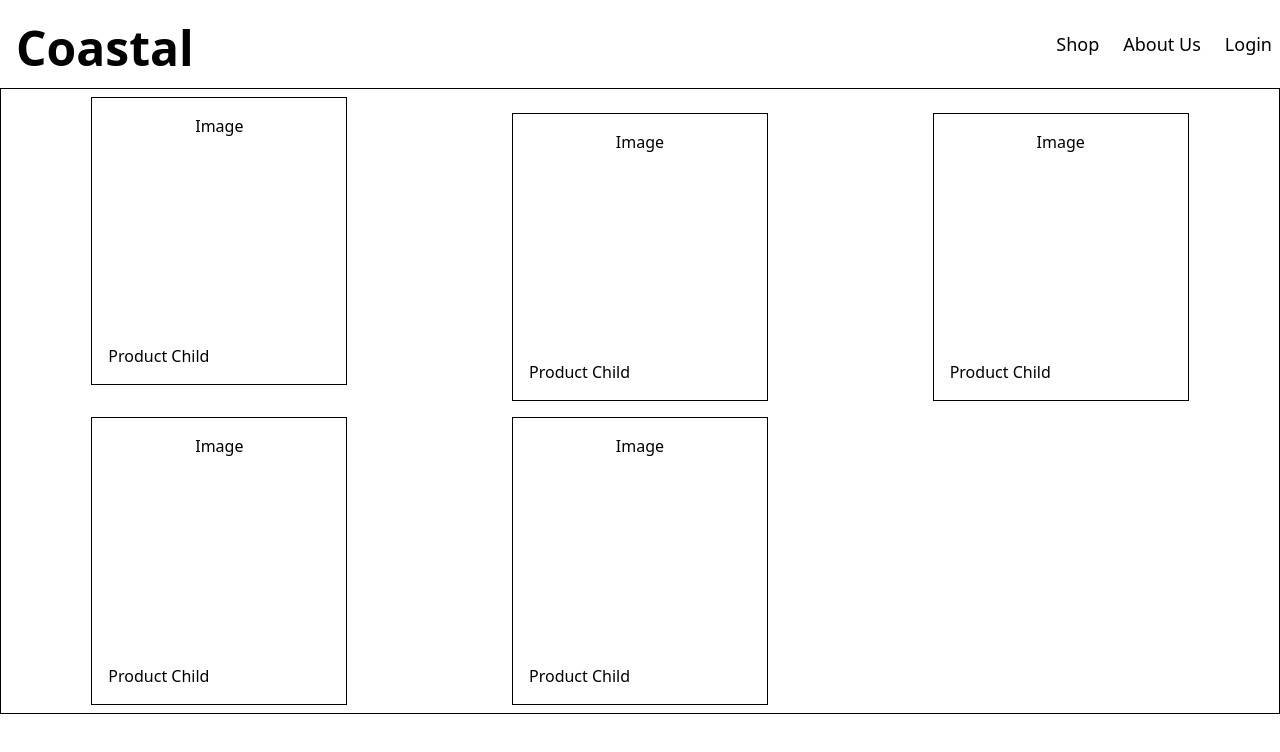
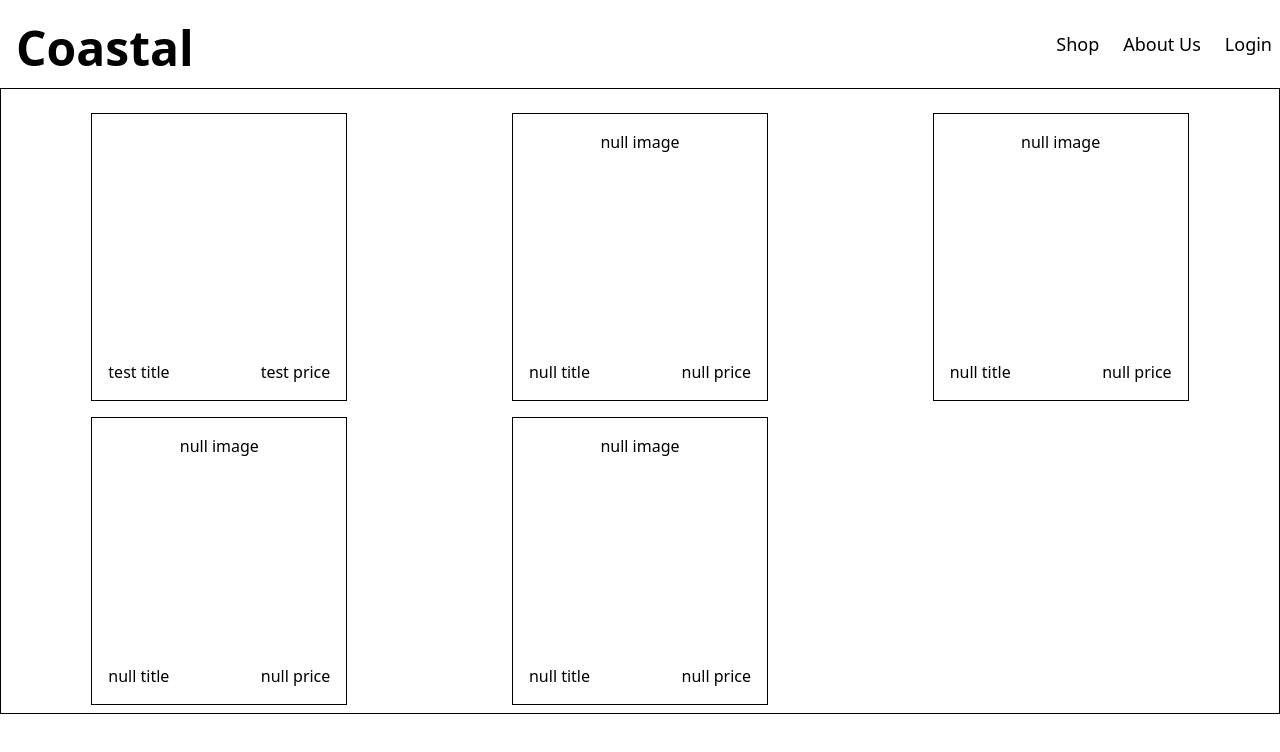
Before and after one commit to IanTaiAhn/commerce, a Vue app in the folder vue-project/: page / in a window 1280 px wide. Shown: the top 752 px of the page. Built offline with nearby package versions, Linux system fonts and the light colour scheme; no server answers.

Commit message:
We are setting up this project so much cleaner than most others I've done.

```diff
--- a/vue-project/src/components/ProductItem.vue
+++ b/vue-project/src/components/ProductItem.vue
@@ -5,8 +5,11 @@
 <template>
     <div class="w-64 h-72 border border-black p-2">
         <div class="flex flex-col justify-between h-full p-2">
-            <p class="self-center">Image</p>
-            <h1 class="">Product Child</h1>
+            <p class="self-center"><slot name="image">null image</slot></p>
+            <div class="flex flex-row justify-between">
+                <h1 class=""><slot name="title">null title</slot></h1>
+                <h1 class=""><slot name="price">null price</slot></h1>
+            </div>
         </div>
     </div>
 </template>
--- /dev/null
+++ b/vue-project/src/components/TheImage.vue
@@ -0,0 +1,10 @@
+<script setup>
+    // API call the images here
+</script>
+
+<template>
+    <div>
+        <!-- Images -->
+        <i></i>
+    </div>
+</template>
--- a/vue-project/src/components/TheProduct.vue
+++ b/vue-project/src/components/TheProduct.vue
@@ -1,11 +1,22 @@
 <script setup>
     import ProductItem from './ProductItem.vue';
+    import TheImage from './TheImage.vue';
+
+    fetch('https://fakestoreapi.com/products/1')
+            .then(res=>res.json())
+            .then(json=>console.log(json))
 </script>
 
 <template>
-    <div class="grid grid-cols-3 justify-items-center border border-black p-2 space-y-4">
+    <div class="grid grid-col sm:grid sm:grid-cols-3 justify-items-center border border-black p-2 space-y-4">
+        <ProductItem class="mt-4">
+            <template #image>
+                <TheImage/>
+            </template>
+            <template #title>test title</template>
+            <template #price>test price</template>
+        </ProductItem>
 
-        <ProductItem/>
         <ProductItem/>
         <ProductItem/>
         <ProductItem/>
```
